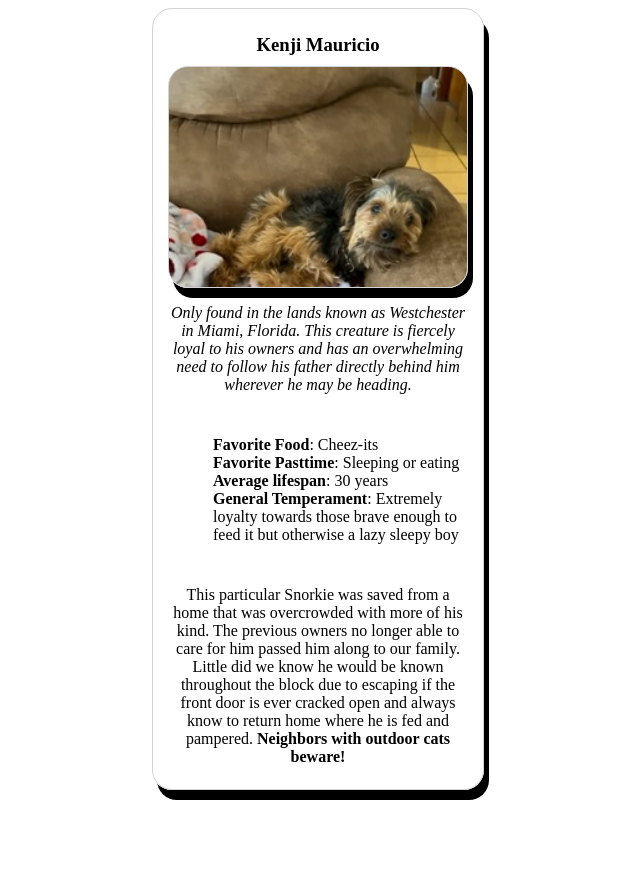
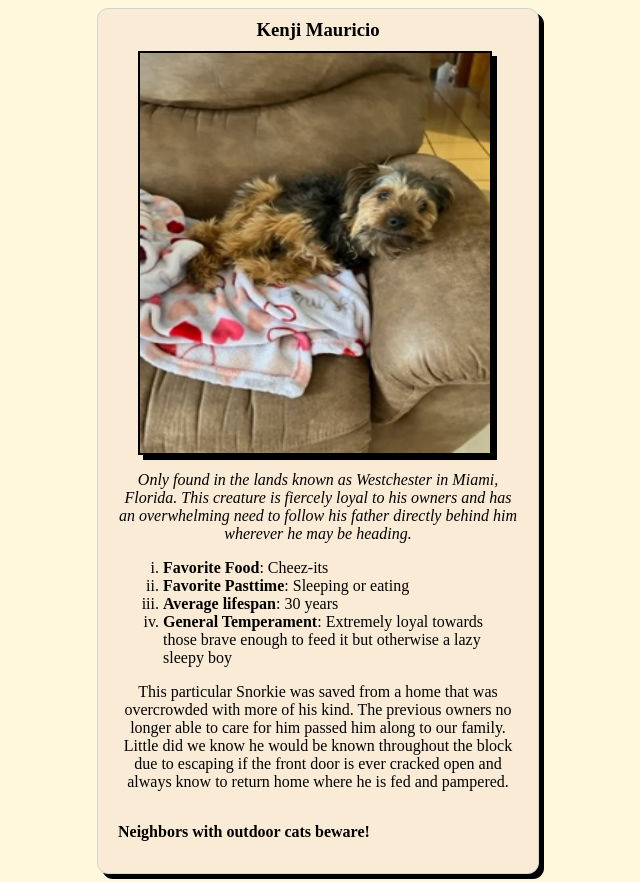
Before and after one commit to doubleAarmas/KenjiMauricioCard, a plain HTML site: page index.html in a window 1280 px wide. Shown: the whole page, without its empty margins (322-962 px from the left). Before the commit the page ends 800 px from the top, so only its background shows below. Drawn offline with Linux system fonts and the light colour scheme.

Commit message:
Add files via upload

```diff
--- a/index.html
+++ b/index.html
@@ -1,44 +1,49 @@
 <!DOCTYPE html>
+
 <html>
     <head>
         <meta charset="utf-8">
-	<title>Animal Trading Cards</title>
+        <meta http-equiv="X-UA-Compatible" content="IE=edge">
+        <title>Animal Trading Card Kenji Edition</title>
+        <meta name="description" content="">
+        <meta name="viewport" content="width=device-width, initial-scale=1">
         <link rel="stylesheet" href="style.css">
     </head>
     <body>
-	<div>
-		<!-- your favorite animal's name goes here -->
-		<main class="container">
+        <div id="container">
 <h3>Kenji Mauricio</h3>
-		<!-- your favorite animal's image goes here -->
+            <section id="Hero">
+<img class = "hero-image" src="IMG_1219.jpg" alt="Dog on couch">
+            </section>
 
-			<div class= "Kenji"></div>
-
-			<!-- your favorite animal's interesting fact goes here -->
+            <section id="text">
                 <p><em>Only found in the lands known as Westchester in Miami, Florida.
                     This creature is fiercely loyal to his owners and has an
                     overwhelming need to follow his father directly behind him
                     wherever he may be heading.</em>
                 </p>
+
                 <ul>
-				<!-- your favorite animal's list items go here -->
+
                     <li><span><strong>Favorite Food</strong></span>: Cheez-its</li>
                     <li><span><strong>Favorite Pasttime</strong></span>: Sleeping or eating</li>
                     <li><span><strong>Average lifespan</strong></span>: 30 years</li>
-				<li><span><strong>General Temperament</strong></span>: Extremely loyalty towards
+                    <li><span><strong>General Temperament</strong></span>: Extremely loyal towards
                     those brave enough to feed it but otherwise a lazy sleepy boy</li>
                 </ul>
-			<!-- your favorite animal's description goes here -->
+
                 <p>This particular Snorkie was saved from a home that was overcrowded with
                     more of his kind. The previous owners no longer able to care for him
                     passed him along to our family. Little did we know he would be known throughout
                     the block due to escaping if the front door is ever cracked open and
-				always know to return home where he is fed and pampered. <strong>Neighbors with
-				outdoor cats beware!</strong>
+                    always know to return home where he is fed and pampered.
+                    <p></p>
+                    <strong>Neighbors with outdoor cats beware!</strong>
                 </p>
+            </section>
+
+        </div>
 
 
-	</main>
-	</div>
     </body>
 </html>
--- a/style.css
+++ b/style.css
@@ -1,71 +1,52 @@
-div{
-
-    border: 1px solid lightgray;
-    padding: 15px;
-    box-shadow: 5px 10px;
-    border-radius: 20px;
-    margin: 0 auto;
-
-    width: 300px;
-    height: 750px;
-    display: flex;
-    display: flexbox;
-    align-content: center;
+body {
+    background-color: cornsilk;
 }
 
-h3{
-    width: 300px;
-    margin: 5px;
-    padding: 5px;
-    border-radius: 20px;
-    text-align: center;
+div {
+    background-color: antiquewhite;
+    border: 0.1px solid lightgray;
+    padding: 0px 20px 0px 20px;
+   box-shadow: 5px 5px;
+   margin: 0 auto;
+
+   width: 400px;
+   height: auto;
+   display: flex;
+   flex-wrap: wrap;
+   border-radius: 11px;
 
 }
 
+h3 {
+    width: 400px;
+    margin: 5px;
+    padding: 5px;
+    text-align: center;
+}
 
+#Hero {
 
-ul {
-width: 300px;
-height: 150px;
-display: flex;
-flex-wrap: wrap;
-list-style-type:none;
-margin: 5px;
-align-content: center;
-
-
+    width: 350px;
+    height: 400px;
+border: 2px solid;
+box-shadow: 5px 5px;
+margin-left: 20px;
 
 }
 
-p{
-    text-align: center;
+#Hero .hero-image{
+    width: 350px;
+    height: 400px;
 }
 
-span{
+p {
     text-align: center;
+    display: flex;
+    flex-wrap: wrap;
 }
 
-li {
-    list-style-type:none;
-
-
-
+ul {
+    align-content: center;
+    list-style-type: lower-roman;
+    margin: 5px;
 }
-.container{
-    width: 300px;
-    height: 200px;
-    flex-wrap: wrap;
-    display: flex;
-
-
-
-}
-.Kenji{
-    width: 300px;
-    height: 200px;
-    padding: 10px;
-    background: url(IMG_1219.jpg);
-    background-size: cover;
-    align-content: center;
-    display: flex;
-}
```
Lines whose indentation alone changed are shown as unchanged.
